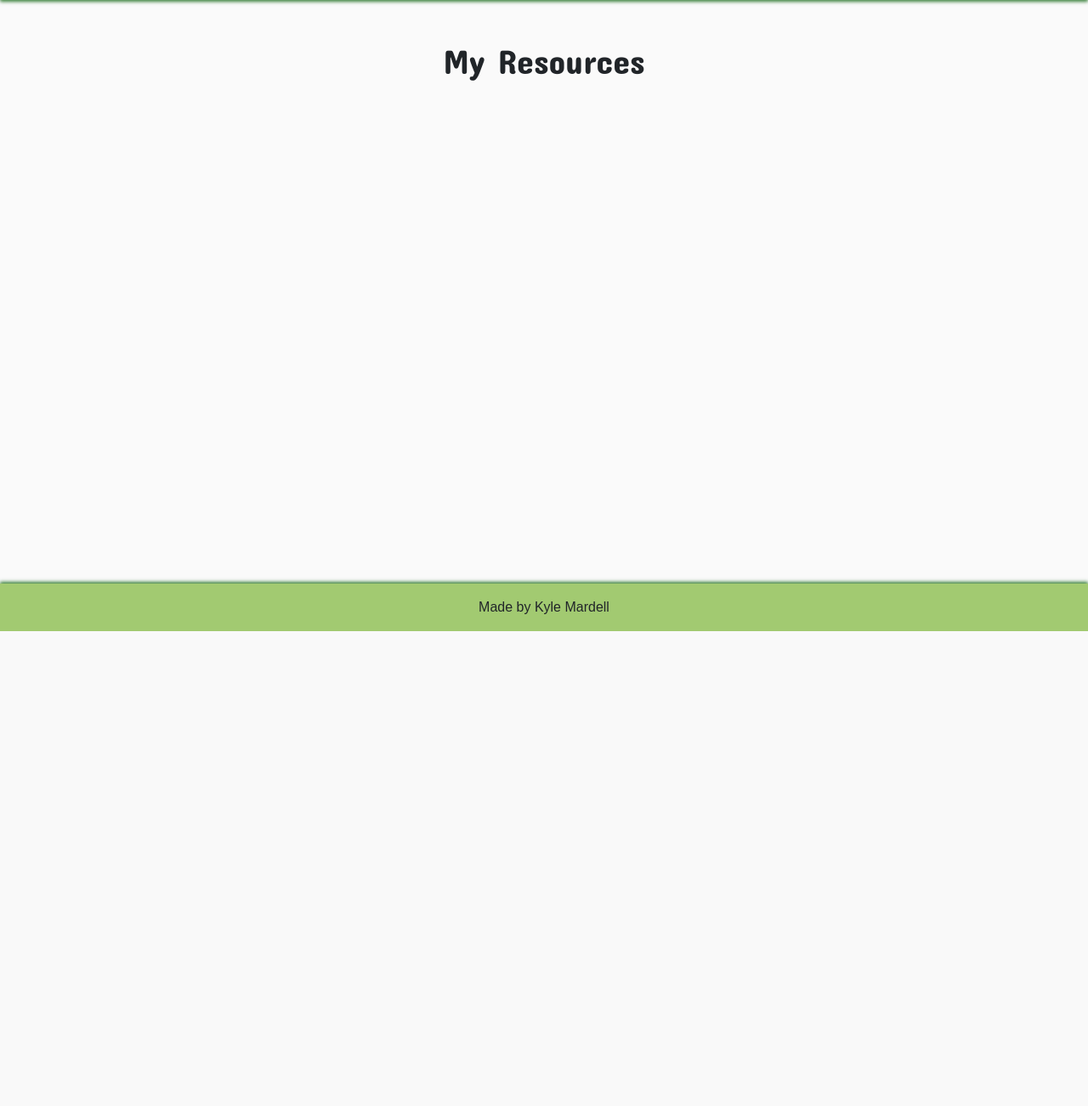
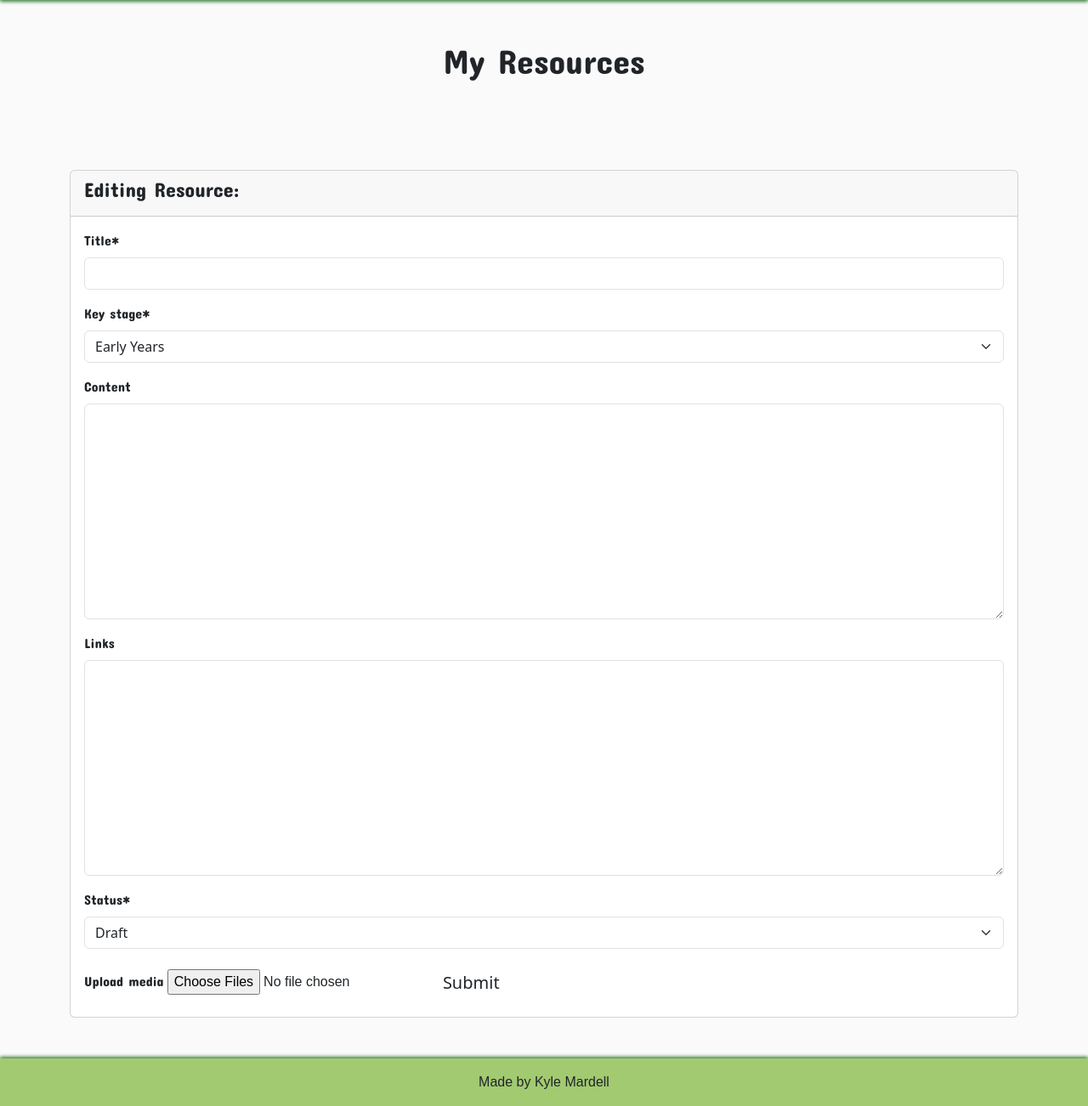
Before and after one commit to KyleMardell/bee-teach, a Django app: page /user_posts_list/ in a window 1280 px wide. Shown: the part 57-1359 px from the top of the page at 85% size. Before the commit the page ends 800 px from the top, so only its background shows below. Run offline with Django 5.2, Linux system fonts and the light colour scheme; the visitor is signed in with stand-in values (Sample User, id 1); data that the repository does not hold is empty; some libraries are stand-ins or nearby versions; some web fonts are replaced.

Commit message:
Add code to add a resource details to the edit form when clicking the edit button.

```diff
--- a/post/templates/post/resource_detail.html
+++ b/post/templates/post/resource_detail.html
@@ -78,7 +78,7 @@
                     <form id="commentForm" method="post">
                         {{ comment_form | crispy }}
                         {% csrf_token %}
-                        <button id="submitButton" type="submit" class="btn btn-lg">Submit</button>
+                        <button id="submitCommentButton" type="submit" class="btn btn-lg">Submit</button>
                     </form>
                     {% else %}
                     <p>Log in to leave a comment</p>
--- a/post/templates/post/user_posts_list.html
+++ b/post/templates/post/user_posts_list.html
@@ -1,6 +1,6 @@
 {% extends "base.html" %}
 {% load static %}
-
+{% load crispy_forms_tags %}
 
 {% block content %}
 
@@ -25,7 +25,18 @@
                     <div class="d-flex w-100 justify-content-between">
                         <small>{{ resource.created_on }}</small>
                         <div>
-                            <button class="btn">Edit</button>
+                            {% if user.is_authenticated and resource.author == user %}
+                            <button class="btn edit-button"
+                            data-resource_id="{{ resource.id }}"
+                            data-resource_title="{{ resource.title }}"
+
+                            data-resource_content="{{ resource.content }}"
+                            data-resource_links="{{ resource.links }}"
+                            data-resource_status="{{ resource.status }}"
+                            data-resource_key_stage="{{ resource.key_stage }}"
+
+                            >Edit</button>
+                            {% endif %}
                             <button class="btn">Delete</button>
                         </div>
                     </div>
@@ -35,6 +46,33 @@
             </div>
         </div>
     </div>
+
+    <div class="row">
+        <div class="col mb-5">
+            <div class="card">
+                {% if user.is_authenticated %}
+                <div class="card-header">
+                    <h4>Editing Resource:</h4>
+                </div>
+                <div class="card-body">
+                    <form id="editResourceForm" method="post" enctype="multipart/form-data">
+                        {{ resource_form | crispy }}
+                        <label for="id_featured_media">Upload media</label>
+                        <input type="file" name="featured_media" id="id_featured_media" multiple>
+                        {% csrf_token %}
+                        <button id="submitEditButton" type="submit" class="btn btn-lg">Submit</button>
+                    </form>
+                    {% else %}
+                    <p>Log in to edit a resource</p>
+                    {% endif %}
+                </div>
+            </div>
+        </div>
+    </div>
 </section>
 
 {% endblock %}
+
+{% block script %}
+<script src="{% static 'js/resource_edit.js' %}"></script>
+{% endblock %}
--- a/post/urls.py
+++ b/post/urls.py
@@ -7,5 +7,6 @@ urlpatterns = [
     path('user_posts_list/', views.user_posts_list, name='user_posts_list'),
     path('<slug:slug>/', views.resource_detail, name='resource_detail'),
     path('<slug:slug>/edit_comment/<int:comment_id>', views.comment_edit, name='comment_edit'),
+    path('<slug:slug>/edit_resource/<int:resource_id>', views.resource_edit, name='resource_edit'),
     path('', views.home_page, name='home'),
 ]
--- a/post/views.py
+++ b/post/views.py
@@ -141,11 +141,37 @@ def comment_edit(request, slug, comment_id):
 def user_posts_list(request):
 
     user_resources = Resource.objects.filter(author=request.user)
+    resource_form = ResourceForm()
 
     return render(
         request,
         "post/user_posts_list.html",
         {
             "user_resources": user_resources,
+            "resource_form": resource_form,
         },
     )
+
+
+@login_required
+def resource_edit(request, slug, resource_id):
+    if request.method == "POST":
+
+        resource = get_object_or_404(Resource, pk=resource_id)
+
+        if resource.author == request.user:
+            resource_form = ResourceForm(data=request.POST, instance=resource)
+
+        if resource_form.is_valid() and resource.author == request.user:
+            resource = resource_form.save(commit=False)
+            resource.slug = slugify(resource.title)
+            resource.save()
+
+            for media_file in media_files:
+                Media.objects.create(resource=resource, featured_media=media_file)
+
+            messages.success(request, "Resource Updated")
+            return redirect('resource_detail', slug=resource.slug)
+
+        else:
+            messages.error(request, "Error updating")
--- a/static/js/comments.js
+++ b/static/js/comments.js
@@ -1,7 +1,7 @@
 const editButtons = document.getElementsByClassName("edit-button");
 const commentText = document.getElementById("id_body");
 const commentForm = document.getElementById("commentForm");
-const submitButton = document.getElementById("submitButton");
+const submitButton = document.getElementById("submitCommentButton");
 
 for (let button of editButtons) {
   button.addEventListener("click", (e) => {
--- /dev/null
+++ b/static/js/resource_edit.js
@@ -0,0 +1,30 @@
+const editButtons = document.getElementsByClassName("edit-button");
+
+const resource_title = document.getElementById("id_title");
+const resource_key_stage = document.getElementById("id_key_stage");
+const resource_content = document.getElementById("id_content");
+const resource_links = document.getElementById("id_links");
+const resource_status = document.getElementById("id_status");
+
+const resourceForm = document.getElementById("editResourceForm");
+const submitButton = document.getElementById("submitEditButton");
+
+for (let button of editButtons) {
+  button.addEventListener("click", (e) => {
+    let resourceId = e.target.getAttribute("data-resource_id");
+    let resourceTitle = e.target.getAttribute("data-resource_title");
+    let resourceKeyStage = e.target.getAttribute("data-resource_key_stage");
+    let resourceContent = e.target.getAttribute("data-resource_content");
+    let resourceLinks = e.target.getAttribute("data-resource_links");
+    let resourceStatus = e.target.getAttribute("data-resource_status");
+
+    resource_title.value = resourceTitle;
+    resource_key_stage.value = resourceKeyStage;
+    resource_content.value = resourceContent;
+    resource_links.value = resourceLinks;
+    resource_status.value = resourceStatus;
+
+    submitButton.innerText = "Update";
+    resourceForm.setAttribute("action", `edit_resource/${resourceId}`);
+  });
+}
```
